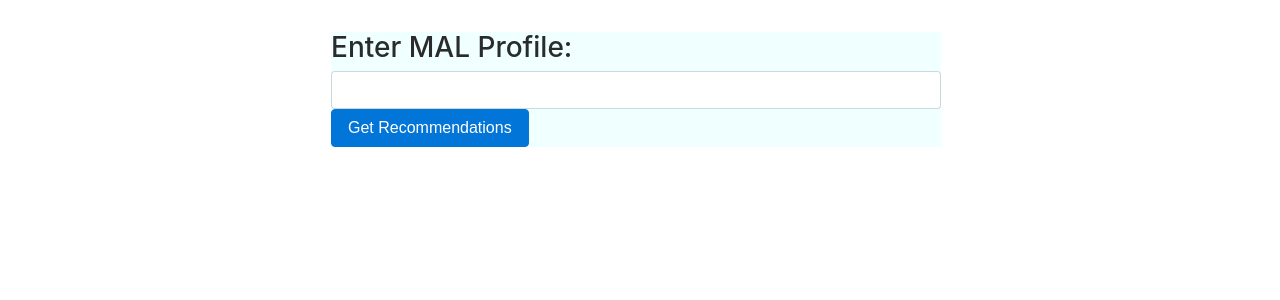
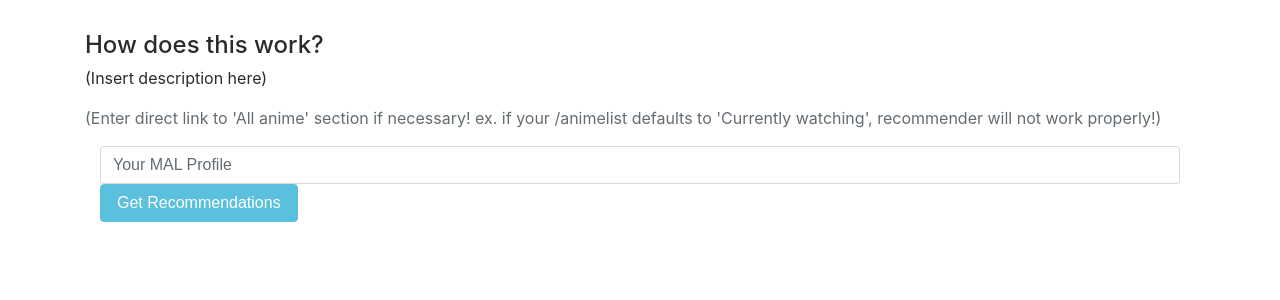
Before and after one commit to Maytide/AnimeStride, a Django app: template website/stride_recommender/templates/recommender.html in a window 1280 px wide. Shown: the part 85-385 px from the top of the page. Run offline with Django 3.2, Linux system fonts and the light colour scheme; the template is opened without the code that fills it: values that come from a table or form of the project are taken from there, others are empty; some libraries are stand-ins or nearby versions.

Commit message:
Restructure database, improve website + misc.

```diff
--- a/website/home/templates/index.html
+++ b/website/home/templates/index.html
@@ -41,7 +41,7 @@
             </div>
             {% verbatim %}
             <div ng-repeat="show in shows">
-                <div class="row row-display">
+                <div class="row row-display row-thumbnail">
                     <div class="col-3">
 <!--
                         Use ng-src so that django doesn't throw a 404
@@ -52,7 +52,9 @@
                         <a href="{{show.anime_url}}" class="thumbnail"><img ng-src="{{show.image_url}}" alt=""></a>
                     </div>
                     <div class="col-9">
-                        <h6 class="thumbnail-name">{{show.name}}</h6>
+                        <div class="thumbnail-head-wrapper">
+                            <h6 class="thumbnail-name">{{show.name}}</h6>
+                        </div>
                         <p class="thumbnail-genres">{{show.genres}}</p>
                     </div>
 
--- a/website/stride_recommender/templates/recommender.html
+++ b/website/stride_recommender/templates/recommender.html
@@ -3,23 +3,35 @@
 {% block urlbar %}
 
 <div class="row row-centered">
-    <div class="col-md-3 col-centered">
+    <div class="container">
+        <div class="page-desc">
 
+        <h4>How does this work?</h4>
+        <p>(Insert description here)</p>
+        </div>
     </div>
 
-    <div class="col-md-6 col-centered">
-        <div class="url-bar-box">
-            <h3>Enter MAL Profile:</h3>
-            <form method="POST" class="post-form url-bar">
-                <input type="text" name="url" class="form-control" ng-model="formData.url">
-                {% csrf_token %}
-<!--                {{ form.as_p }}-->
-                <button type="submit" class="save btn btn-primary" ng-click="postData()">Get Recommendations</button>
-            </form>
+    <div class="container">
+
+        <p class="text-muted">(Enter direct link to 'All anime' section if necessary! ex. if your /animelist defaults to 'Currently watching', recommender will not work properly!)</p>
+        <div class="col-md-12 col-centered">
+            <div class="search-form">
+    <!--            <h3>Enter MAL Profile:</h3>-->
+                <form method="POST" class="post-form url-bar">
+                    <div class="search-bar">
+                        <input type="text" name="url" class="form-control" ng-model="formData.url" placeholder="Your MAL Profile ">
+                        {% csrf_token %}
+        <!--                {{ form.as_p }}-->
+                        <button type="submit" class="save btn btn-info" ng-click="postData()">Get Recommendations</button>
+                    </div>
+                </form>
+            </div>
         </div>
-    </div>
-    <div class="col-md-3 col-centered">
+    <!--
+        <div class="col-md-3 col-centered">
 
+        </div>
+    -->
     </div>
 </div>
 
@@ -28,28 +40,32 @@
 {% block showdisplay %}
 
 {% verbatim %}
-<div class="show-list">
-<!--    Show {{shows.id}} {{shows.content}} ABCDE-->
-    <div ng-repeat="show in shows">
-        <div class="row row-centered">
-            <div class="col-md-6 col-centered">
-                <div class="row row-centered">
-                    <div class="col-md-4">
-                        <div class="thumbnail">
-                            <a href="{{show.anime_url}}">
-                                <img src={{show.image_url}} alt="Lights" style="width:100%">
-                                <div class="caption">
-                                    <p>{{show.name}}</p>
-                                </div>
-                            </a>
+<div class="container">
+    <div class="row display">
+        <div class="col-lg-12">
+            <div ng-repeat="show in shows">
+                <div class="row row-display row-preview">
+                    <div class="col-3">
+            <!--
+                        Use ng-src so that django doesn't throw a 404
+                        (Note that using src works though - Angular renders it, but
+                        doesn't remove the {{show.imageurl}}, so django tries to render
+                        as well.)
+            -->
+                        <a href="{{show.anime_url}}" class="preview"><img ng-src="{{show.image_url}}" alt=""></a>
+                    </div>
+                    <div class="col-9">
+                        <div class="preview-head-wrapper">
+                            <h6 class="preview-name">{{show.name}}</h6>
+                            <p class="preview-studios">{{show.studios}}</p>
+                            <p class="preview-genres">{{show.genres}}</p>
+                        </div>
+                        <div class="preview-body-wrapper">
+                            <p class="preview-synopsis">{{show.synopsis}}</p>
+
                         </div>
                     </div>
-                    <div class="col-md-8">
-                        <div class="description">
-                            <p>{{show.synopsis}}</p>
-                        </div>
 
-                    </div>
                 </div>
             </div>
         </div>
--- a/website/stride_recommender/templates/static/css/styles.css
+++ /dev/null
@@ -1,25 +0,0 @@
-/* centered columns styles */
-.row-centered {
-    text-align:center;
-}
-.col-centered {
-    display:inline-block;
-    float:none;
-    /* reset the text-align */
-    text-align:left;
-    /* inline-block space fix */
-    margin-right:-4px;
-}
-
-.url-bar-box{
-    background-color:azure;
-}
-
-.url-bar{
-    margin: 0 auto;
-}
-
-/*
-.chart-container {
-    box-sizing: border-box;
-}*/
--- a/website/templates/website.html
+++ b/website/templates/website.html
@@ -2,6 +2,8 @@
 
 <!DOCTYPE html>
 <html lang="en">
+
+<!--    By George Z, based off of Django and Bootstrap templates. Parts of design inspired by Jack Yan.-->
 
 <head>
     <title>Website</title>
```
Also changed, not shown: Anime.py (+66 -3 lines), website/home/templates/static/css/narrow-jumbotron.css (deleted, +0 -114 lines), website/stride_recommender/models.py (+7 -7 lines), website/stride_stats/models.py (+7 -7 lines).
